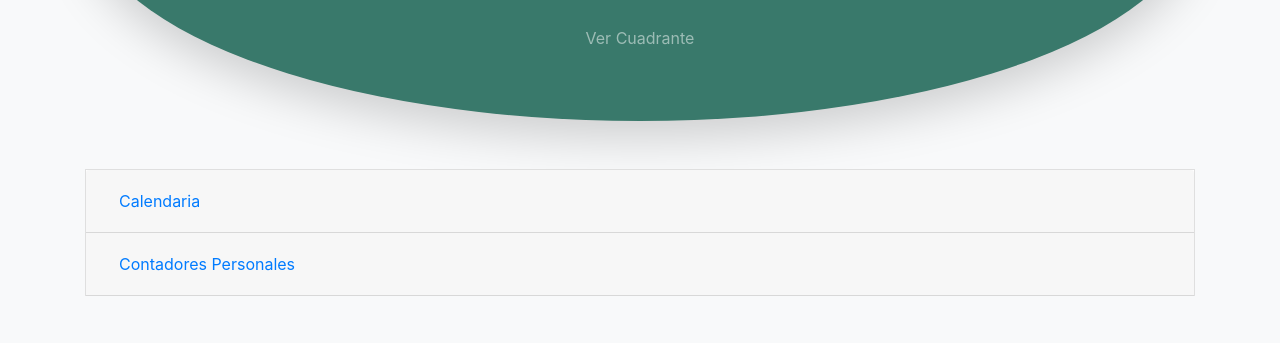
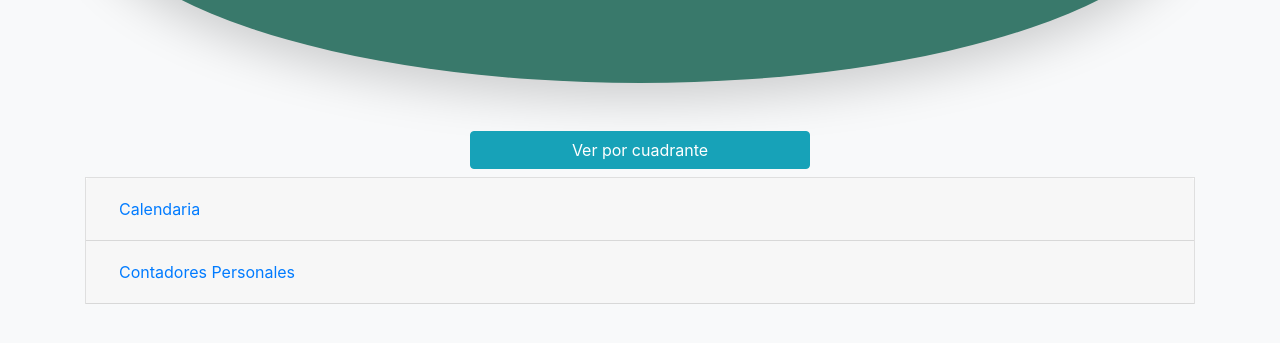
Before and after one commit to calendaria/calendaria, a Flask app: template app/templates/es/date_details.html in a window 1280 px wide. Shown: the part 367-710 px from the top of the page. Run offline with Flask 2, Linux system fonts and the light colour scheme; the template is opened without the code that fills it, so the values that code supplies are empty; parts of the project's set-up code (start-up, migrations or seed data) failed here and were passed over; some libraries are stand-ins or nearby versions.

Commit message:
Made Ver por cuadrante button more visible and centered

```diff
--- a/app/templates/es/date_details.html
+++ b/app/templates/es/date_details.html
@@ -11,13 +11,17 @@
 		<p class="lead mt-0">La vuelta es: {{ dates['round'] }}</p>
 		<p class="lead mt-0">El cuadrante es: {{ dates['quad_name_es'] }}</p>
 		<p class="lead mt-0">El paso es: {{ dates['step'] }}</p>
-		<a class="btn btn-link text-center" id="register-link" href="{{url_for('quadrant', year=dates['date'].year, daynbr=dates['date'].timetuple().tm_yday)}}">Ver Cuadrante</a>
 	</div>
 	</div>
 </div>
 
 <!-- Accordion for date values -->
 <div class="container mb-4">
+	<div class="col-sm-4 offset-sm-4 w-20 mt-2 mb-2">
+		<a class="btn btn-info btn-block text-center"  href="{{url_for('quadrant', year=dates['date'].year, daynbr=dates['date'].timetuple().tm_yday)}}">
+			Ver por cuadrante
+		</a>
+	</div>
 	<div class="accordion" id="accordionDateVals">
 	    <div class="card">
 		    <div class="card-header" id="headingOne">
```
